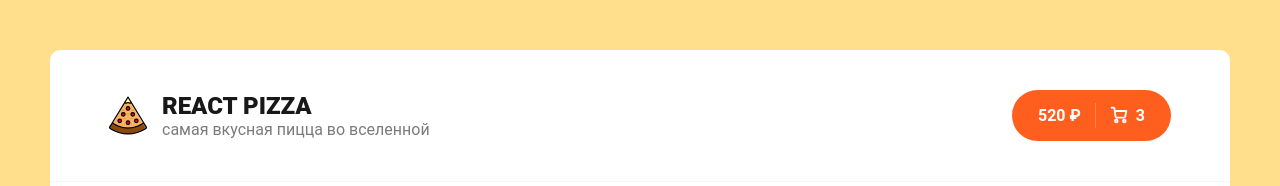
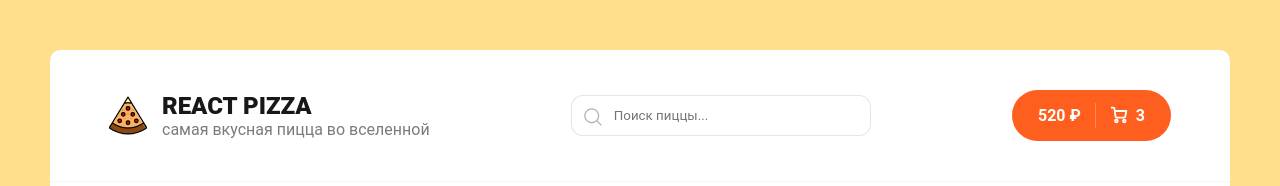
Before and after one commit to chewho/React-pizza-remastered, a React (Create React App) app: page / in a window 1280 px wide. Shown: the top 186 px of the page. Built offline with nearby package versions, Linux system fonts and the light colour scheme; no server answers.

Commit message:
feat: add Search component

```diff
--- a/src/components/Header.jsx
+++ b/src/components/Header.jsx
@@ -3,6 +3,7 @@
 import { Link } from "react-router-dom";
 
 import logoSvg from "../assets/img/pizza-logo.svg";
+import Search from "./Search";
 
 const Header = () => {
   return (
@@ -17,6 +18,7 @@
             </div>
           </div>
         </Link>
+        <Search />
         <div className="header__cart">
           <Link to="/cart" className="button button--cart">
             <span>520 ₽</span>
--- /dev/null
+++ b/src/components/Search/Search.module.scss
@@ -0,0 +1,25 @@
+.root {
+  position: relative;
+}
+.input {
+  border: 1px solid rgba(0, 0, 0, 0.1);
+  padding: 12px 20px;
+  padding-left: 42px;
+  width: 300px;
+  border-radius: 12px;
+  transition: all 0.15s ease-in-out;
+
+  &:focus {
+    border: 1px solid rgba(0, 0, 0, 0.3);
+    width: 350px;
+  }
+}
+
+.icon {
+  width: 20px;
+  height: 20px;
+  opacity: 0.3;
+  position: absolute;
+  left: 12px;
+  top: 12px;
+}
--- /dev/null
+++ b/src/components/Search/index.jsx
@@ -0,0 +1,16 @@
+import React from "react";
+
+import styles from "./Search.module.scss";
+
+const Search = () => {
+  return (
+    <div className={styles.root}>
+      <svg className={styles.icon} viewBox="0 0 32 32">
+        <path d="M29.71,28.29l-6.5-6.5-.07,0a12,12,0,1,0-1.39,1.39s0,.05,0,.07l6.5,6.5a1,1,0,0,0,1.42,0A1,1,0,0,0,29.71,28.29ZM14,24A10,10,0,1,1,24,14,10,10,0,0,1,14,24Z" />
+      </svg>
+      <input className={styles.input} placeholder="Поиск пиццы..." />
+    </div>
+  );
+};
+
+export default Search;
```
